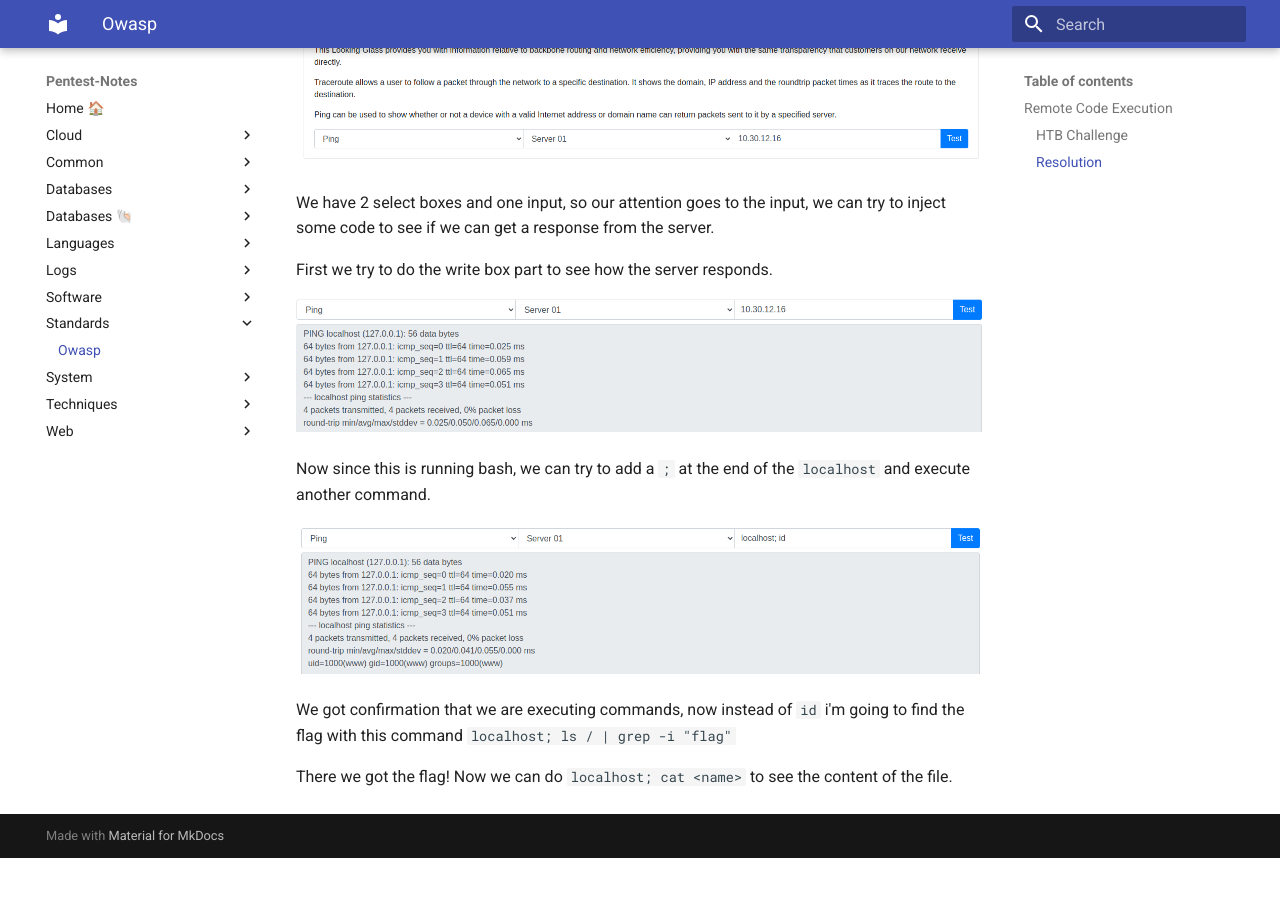
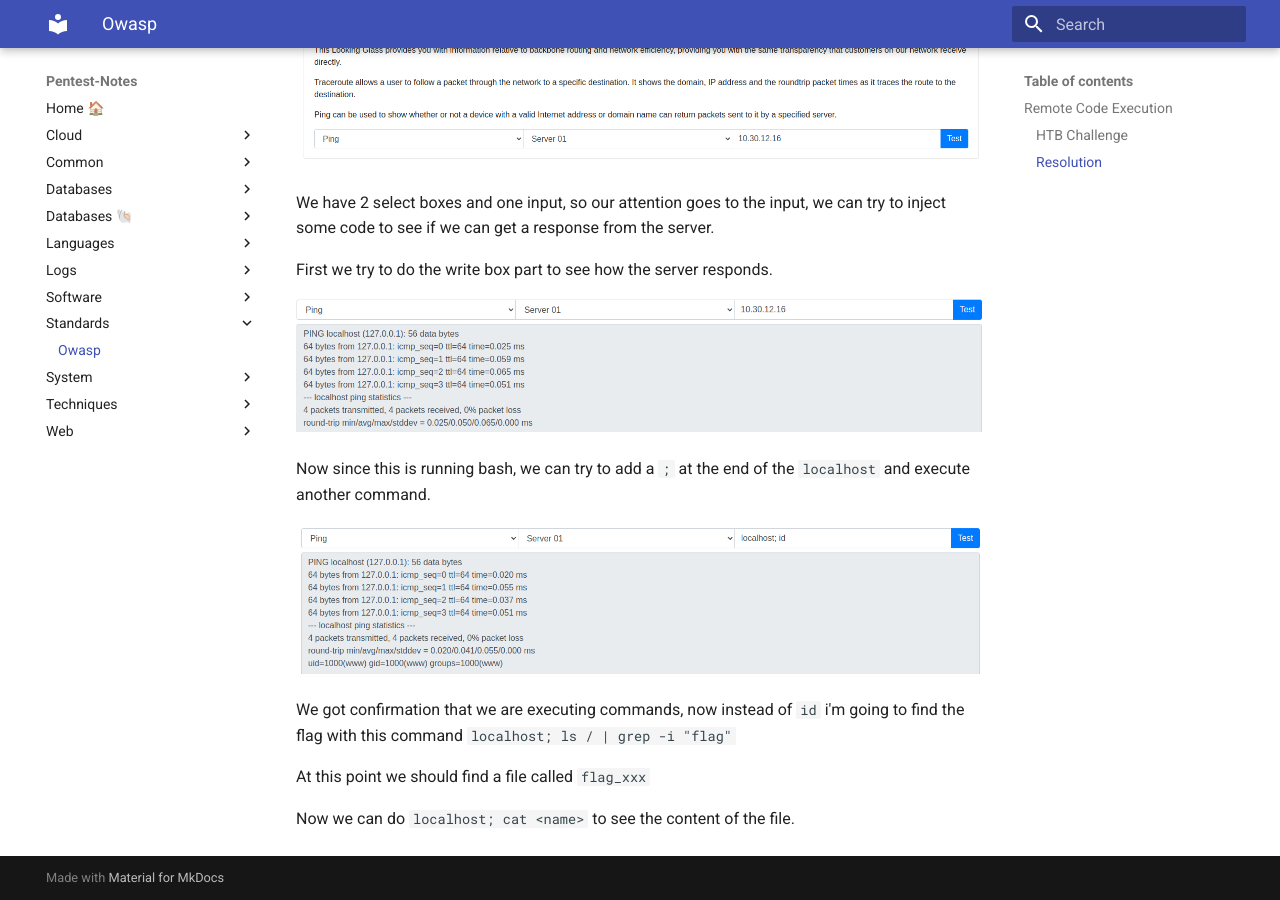
Before and after one commit to jd-apprentice/hack-the-box, an MkDocs documentation site: the page built from docs/standards/owasp.md, in a window 1280 px wide and 900 px high, scrolled down 618 px. Built offline with MkDocs 1.6.1 and Material for MkDocs 9.7.7, drawn with Linux system fonts in a browser that asks for light colours; before the commit the page ends 1476 px from its top, so only the background shows below that.

Commit message:
docs(notes): home

```diff
--- a/docs/standards/owasp.md
+++ b/docs/standards/owasp.md
@@ -26,4 +26,6 @@ Now since this is running bash, we can try to add a `;` at the end of the `local
 
 We got confirmation that we are executing commands, now instead of `id` i'm going to find the flag with this command `localhost; ls / | grep -i "flag"`
 
-There we got the flag! Now we can do `localhost; cat <name>` to see the content of the file.
+At this point we should find a file called `flag_xxx`
+
+Now we can do `localhost; cat <name>` to see the content of the file.
```
Also changed, not shown: docs/index.md (+0 -2 lines).
